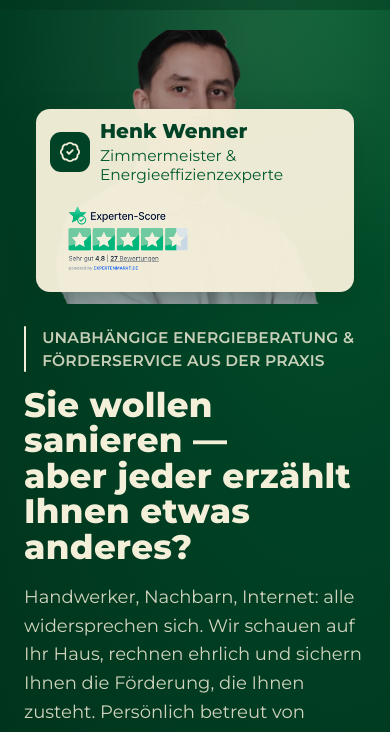
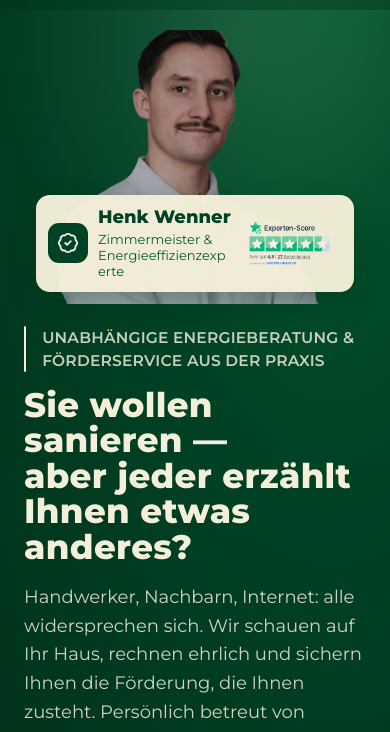
Before and after one commit to EffiNova/effi-nova-website, a website: page index.html in a window 390 px wide. Shown: the part 62-794 px from the top of the page. Drawn offline with Linux system fonts and the light colour scheme.

Commit message:
fix(startseite): Hero-Badge flach & nebeneinander, Experten-Score klickbar
- Badge wieder einzeilig/flach: Name-Block links, Experten-Score rechts
  daneben (nicht mehr gestapelt) – wie im Design-Entwurf
- Font-/Groessen fein abgestimmt: passt einzeilig auf iPhone-"Pro Max"-
  Breite (430–440 px); auf schmaleren Phones bricht der lange Untertitel
  sauber um statt zu ueberlappen (overflow-wrap)
- Experten-Score ist jetzt klickbar -> verlinkt auf das Expertenmarkt-
  Profil (https://expertenmarkt.de/experte/effinova-gmbh-berlin)
- Kein horizontaler Overflow (geprueft 360–440 px)

Co-Authored-By: Claude Opus 4.8 (1M context) <noreply@anthropic.com>

```diff
--- a/index.html
+++ b/index.html
@@ -64,10 +64,11 @@
     @media (max-width: 680px) {
       #hero-photo-wrap { width: 100% !important; max-width: none !important; margin-left: 0 !important; margin-right: 0 !important; margin-bottom: 22px !important; }
       #hero-photo-box { aspect-ratio: 5/4 !important; }
-      /* Badge stapeln: Name-Block oben, Experten-Score darunter — kein Überlappen auf schmalen Phones */
-      #hero-badge { flex-wrap: wrap !important; justify-content: flex-start !important; row-gap: 12px !important; }
-      #hero-badge > div:first-child { flex: 1 1 100% !important; }
-      #hero-badge > div:last-child img { height: 84px !important; }
+      /* Badge kompakt & flach: Name links, Experten-Score rechts daneben (nebeneinander) */
+      #hero-badge { gap: 10px !important; padding: 12px 12px !important; }
+      #hero-badge .badge-name { font-size: 18px !important; }
+      #hero-badge .badge-sub { font-size: 13px !important; }
+      #score-img { height: auto !important; width: clamp(104px, 27vw, 124px) !important; }
       #ueber-media { position: static !important; top: auto !important; }
       #reviews-track { margin: 0 !important; }
       .rev-nav { display: none !important; }
@@ -115,17 +116,17 @@
         <div id="hero-photo-box" style="position:relative; border-radius:22px; overflow:hidden; aspect-ratio:5/4;">
           <img src="bilder/startseite/hero-portrait.webp" alt="Henk Wenner, Zimmermeister & Energieeffizienzexperte" style="width:100%; height:100%; object-fit:cover; object-position:center 20%; display:block;" />
         </div>
-        <div id="hero-badge" style="position:absolute; left:12px; right:12px; bottom:12px; background:rgba(244,239,217,0.97); color:#004225; border-radius:14px; padding:11px 14px; box-shadow:0 10px 26px rgba(1,51,27,0.35); display:flex; align-items:center; justify-content:space-between; gap:14px; flex-wrap:nowrap;">
+        <div id="hero-badge" style="position:absolute; left:12px; right:12px; bottom:12px; background:rgba(244,239,217,0.97); color:#004225; border-radius:14px; padding:12px 14px; box-shadow:0 10px 26px rgba(1,51,27,0.35); display:flex; align-items:center; justify-content:space-between; gap:12px; flex-wrap:nowrap;">
           <div style="display:flex; align-items:center; gap:10px; min-width:0; flex:1 1 auto;">
-            <span style="flex:none; width:40px; height:40px; border-radius:11px; background:#004225; color:#F4EFD9; display:inline-flex; align-items:center; justify-content:center;"><span data-lucide="badge-check" style="width:22px;height:22px;"></span></span>
+            <span class="badge-icon" style="flex:none; width:40px; height:40px; border-radius:11px; background:#004225; color:#F4EFD9; display:inline-flex; align-items:center; justify-content:center;"><span data-lucide="badge-check" style="width:22px;height:22px;"></span></span>
             <div style="min-width:0;">
-              <div style="font-weight:800; font-size:20px; line-height:1.15; white-space:nowrap;">Henk Wenner</div>
-              <div style="font-size:15.5px; color:#035B2F; margin-top:3px; line-height:1.25;">Zimmermeister &amp;<br />Energieeffizienzexperte</div>
+              <div class="badge-name" style="font-weight:800; font-size:20px; line-height:1.15; white-space:nowrap;">Henk Wenner</div>
+              <div class="badge-sub" style="font-size:15.5px; color:#035B2F; margin-top:3px; line-height:1.25; overflow-wrap:anywhere;">Zimmermeister &amp;<br />Energieeffizienzexperte</div>
             </div>
           </div>
-          <div style="flex:none;">
-            <img src="bilder/startseite/experten-score.png" alt="Experten-Score: 4,8 von 5 aus 27 Bewertungen auf Expertenmarkt.de" style="display:block; height:96px; width:auto;" />
-          </div>
+          <a id="score-static" href="https://expertenmarkt.de/experte/effinova-gmbh-berlin" target="_blank" rel="noopener" aria-label="Experten-Score: 4,8 von 5 aus 27 Bewertungen auf Expertenmarkt.de ansehen" style="flex:none; line-height:0;">
+            <img id="score-img" src="bilder/startseite/experten-score.png" alt="Experten-Score: 4,8 von 5 aus 27 Bewertungen auf Expertenmarkt.de" style="display:block; height:92px; width:auto;" />
+          </a>
         </div>
         </div>
       </div>
```
